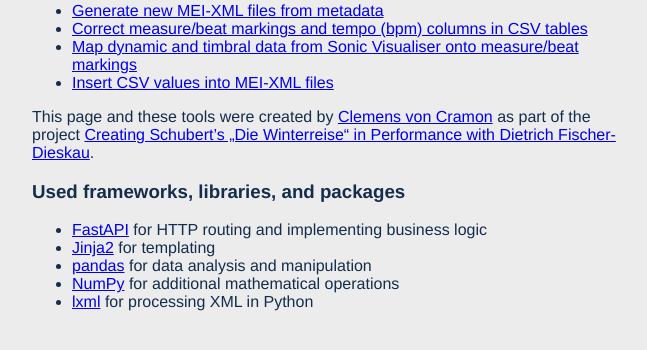
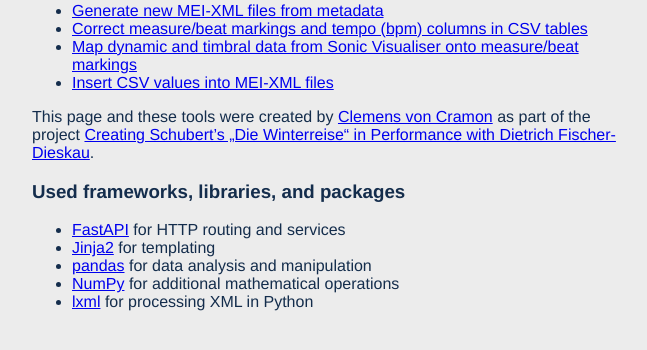
Before and after one commit to cvoncram/Winterreise-data-entry, a FastAPI app: template templates/home.html in a window 1280 px wide. Shown: the part 263-613 px from the top of the page, without its empty margins (308-955 px from the left). Run offline with FastAPI, Linux system fonts and the light colour scheme; the template is opened without the code that fills it, so the values that code supplies are empty; parts of the project's set-up code (start-up, migrations or seed data) failed here and were passed over.

Commit message:
changes to README and home page

```diff
--- a/templates/home.html
+++ b/templates/home.html
@@ -16,7 +16,7 @@
 
 <h3>Used frameworks, libraries, and packages</h3>
 <ul>
-    <li><a href="https://fastapi.tiangolo.com/">FastAPI</a> for HTTP routing and implementing business logic</li>
+    <li><a href="https://fastapi.tiangolo.com/">FastAPI</a> for HTTP routing and services</li>
     <li><a href="https://jinja.palletsprojects.com/en/stable/">Jinja2</a> for templating</li>
     <li><a href="https://pandas.pydata.org/">pandas</a> for data analysis and manipulation</li>
     <li><a href="https://numpy.org">NumPy</a> for additional mathematical operations</li>
```
Also changed, not shown: README.md.
